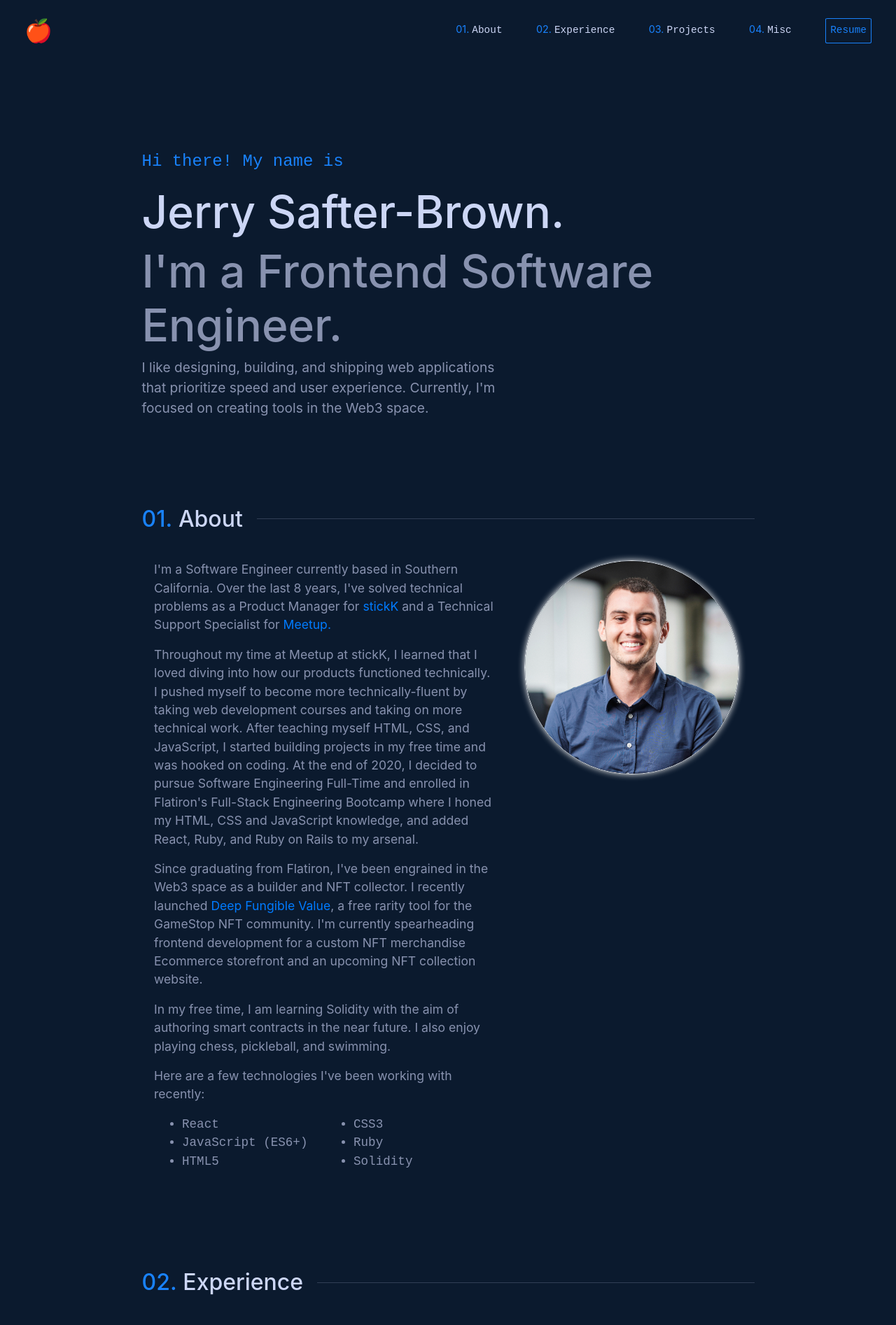
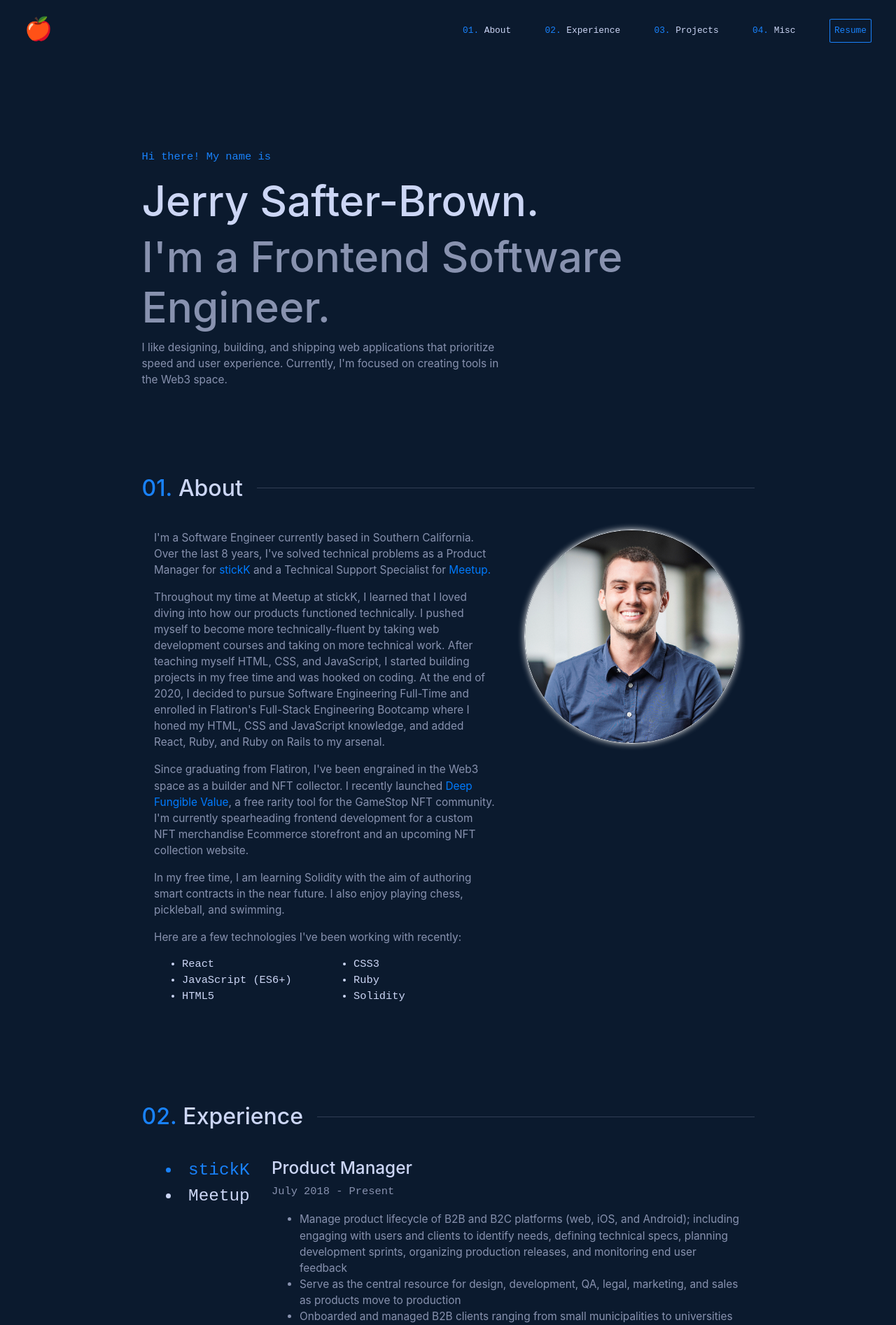
Before and after one commit to brownjer3/personal-website, a React (Create React App) app: page / in a window 1280 px wide. Shown: the top 1894 px of the page at 70% size. Built offline with nearby package versions, Linux system fonts and the light colour scheme.

Commit message:
add font size css variables and ensure uniformity across components

```diff
--- a/src/App.css
+++ b/src/App.css
@@ -3,9 +3,36 @@
 }
 
 :root {
-	--iblue: #1982fc;
-	--white: #ccd6f5;
-	--offwhite: #8892af;
+	--blue1: #1982fc;
+	--white1: #ccd6f5;
+	--white2: #8892af;
+
+	--xs-text: 1vw; /* nav links */
+	--sm-text: 1.2vw; /* content */
+	--md-text: 1.9vw; /* content headers */
+	--lg-text: 2.5vw; /* section headers */
+	--xl-text: 4.7vw; /* intro name, title */
+}
+
+.hi-text {
+	font-family: "Courier New", monospace;
+	color: var(--blue1);
+	font-size: var(--sm-text);
+}
+
+.intro-name {
+	font-size: var(--xl-text);
+}
+
+.intro-title {
+	color: var(--white2);
+	font-size: var(--xl-text);
+}
+
+.intro-description {
+	width: 60%;
+	color: var(--white2);
+	font-size: var(--sm-text);
 }
 
 #root {
@@ -19,8 +46,8 @@
 } */
 
 .content-text {
-	font-size: 1.1rem;
-	color: var(--offwhite);
+	font-size: var(--sm-text);
+	color: var(--white2);
 }
 
 section {
@@ -36,13 +63,13 @@ section {
 	margin: 10px 0px 40px;
 	width: 100%;
 	white-space: nowrap;
+	font-size: var(--lg-text);
 }
 
 .section-header::after {
 	content: "";
 	display: block;
 	position: relative;
-	/* width: 300px; */
 	width: 100%;
 	height: 1px;
 	margin-left: 20px;
@@ -50,7 +77,7 @@ section {
 }
 
 .section-number {
-	color: var(--iblue);
+	color: var(--blue1);
 	margin-right: 1%;
 }
 
@@ -89,7 +116,9 @@ section {
 	justify-content: end;
 	align-items: center;
 	width: 100%;
-	font-size: 0.9rem;
+	/* font-size: 0.9rem; */
+	font-size: var(--xs-text);
+	font-family: "Courier New", monospace;
 	padding: 20px 20px;
 }
 
@@ -102,8 +131,8 @@ section {
 }
 
 .navbar-text {
-	color: #ccd6f5;
-	font-family: "Courier New", monospace;
+	color: var(--white1);
+	/* font-family: "Courier New", monospace; */
 	transition: 0.25s;
 }
 
@@ -114,11 +143,11 @@ section {
 
 .resume-box {
 	font-family: "Courier New", monospace;
-	border: 1px solid #1982fc;
+	border: 1px solid var(--blue1);
 	background-color: transparent;
 	border-radius: 5%;
 	padding: 0.5%;
-	color: #1982fc;
+	color: var(--blue1);
 	cursor: pointer;
 	margin-left: 2%;
 }
@@ -128,7 +157,7 @@ section {
 }
 
 .link-text:hover {
-	color: #1982fc;
+	color: var(--blue1);
 	text-decoration: none;
 }
 
@@ -137,29 +166,9 @@ section {
 	margin-right: auto;
 }
 
-.hi-text {
-	font-family: "Courier New", monospace;
-	color: var(--iblue);
-	font-size: 1.5rem;
-}
-
-.intro-name {
-	font-size: 4rem;
-}
-
-.intro-title {
-	color: var(--offwhite);
-	font-size: 4rem;
-}
-
-.intro-description {
-	width: 60%;
-	color: var(--offwhite);
-	font-size: 1.2rem;
-}
-
 .about {
 	display: flex;
+	font-size: var(--sm-text);
 }
 
 .about-left {
@@ -174,7 +183,6 @@ section {
 .about-tech-list {
 	font-family: "Courier New", monospace;
 	width: 100%;
-	font-size: 1.1rem;
 	color: var(--offwhite);
 }
 
@@ -205,17 +213,21 @@ section {
 	padding: 0% 2%;
 	cursor: pointer;
 	font-family: "Courier New", monospace;
-	font-size: 1.5rem;
+	font-size: var(--md-text);
 }
 
 .job-range {
 	font-family: "Courier New", monospace;
-	font-size: 1.1rem;
-	color: #8892af;
+	font-size: var(--sm-text);
+	color: var(--white2);
 }
 
 .company-content {
 	width: 80%;
+}
+
+.position-title {
+	font-size: var(--md-text);
 }
 
 .job {
@@ -223,12 +235,12 @@ section {
 }
 
 .job:hover {
-	color: #1982fc;
+	color: var(--blue1);
 	background-color: rgba(137, 178, 245, 0.1);
 }
 
 .selected-job {
-	color: #1982fc;
+	color: var(--blue1);
 }
 
 .projects-container {
@@ -245,10 +257,15 @@ section {
 	/* cursor: pointer; */
 }
 
+.project-name {
+	font-size: var(--md-text);
+}
+
 .project-content {
 	width: 50%;
 	text-align: right;
 	padding: 0% 2%;
+	font-size: var(--sm-text);
 }
 
 .projects {
@@ -260,10 +277,8 @@ section {
 	padding: 0 0;
 	display: flex;
 	justify-content: start;
-	/* width: 100%; */
 	list-style-position: inside;
-	color: #8892af;
-	font-size: 1.1rem;
+	color: var(--white2);
 	list-style: none;
 	font-family: "Courier New", monospace;
 }
@@ -274,8 +289,7 @@ section {
 	display: flex;
 	justify-content: end;
 	list-style-position: inside;
-	color: #8892af;
-	font-size: 1.1rem;
+	color: var(--white2);
 	list-style: none;
 }
 
@@ -366,6 +380,11 @@ section {
 	flex-wrap: wrap;
 	width: 100%;
 }
+
+.misc-title {
+	font-size: var(--md-text);
+}
+
 .misc-item {
 	background-color: #112240;
 	width: 30%;
@@ -376,11 +395,12 @@ section {
 }
 
 .misc-item:hover {
-	color: #1982fc;
+	color: var(--blue1);
 	translate: 0px -10px;
 }
 
 .misc-header {
 	display: flex;
 	justify-content: space-between;
+	font-size: var(--sm-text);
 }
--- a/src/mainComponents/Experience.js
+++ b/src/mainComponents/Experience.js
@@ -43,7 +43,7 @@ const JobDetails = (props) => {
 		return jobs.map((position) => {
 			return (
 				<div className="job-content">
-					<h4>{position.title}</h4>
+					<h4 className="position-title">{position.title}</h4>
 					<p className="job-range">{position.years}</p>
 					<ul className="content-text">{makeBullets(position.bullets)}</ul>
 				</div>
--- a/src/mainComponents/Misc.js
+++ b/src/mainComponents/Misc.js
@@ -9,7 +9,7 @@ const Misc = () => {
 						<span>{item.organization}</span>
 						<span>{item.year}</span>
 					</p>
-					<span>{item.title}</span>
+					<span className="misc-title">{item.title}</span>
 					<p className="content-text">{item.desc}</p>
 				</div>
 			);
--- a/src/mainComponents/Projects.js
+++ b/src/mainComponents/Projects.js
@@ -62,7 +62,7 @@ const Project = (props) => {
 		return (
 			<div className="projects-container">
 				<div className="project-content text-left">
-					<h4>{name}</h4>
+					<h4 className="project-name">{name}</h4>
 					<p className="content-text">{desc}</p>
 					<ul className="project-tech-list-left">
 						{makeTechList(tech, "left")}
@@ -79,7 +79,7 @@ const Project = (props) => {
 			<div className="projects-container">
 				<img src={image} className="project-image" />
 				<div className="project-content">
-					<h4>{name}</h4>
+					<h4 className="project-name">{name}</h4>
 					<p className="content-text">{desc}</p>
 					<ul className="project-tech-list-right">
 						{makeTechList(tech, "right")}
```
